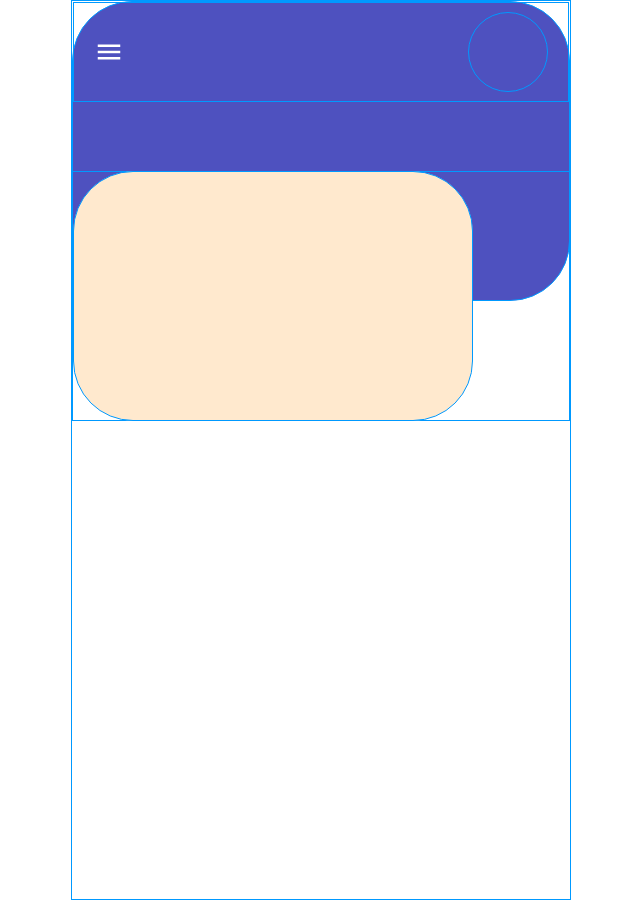
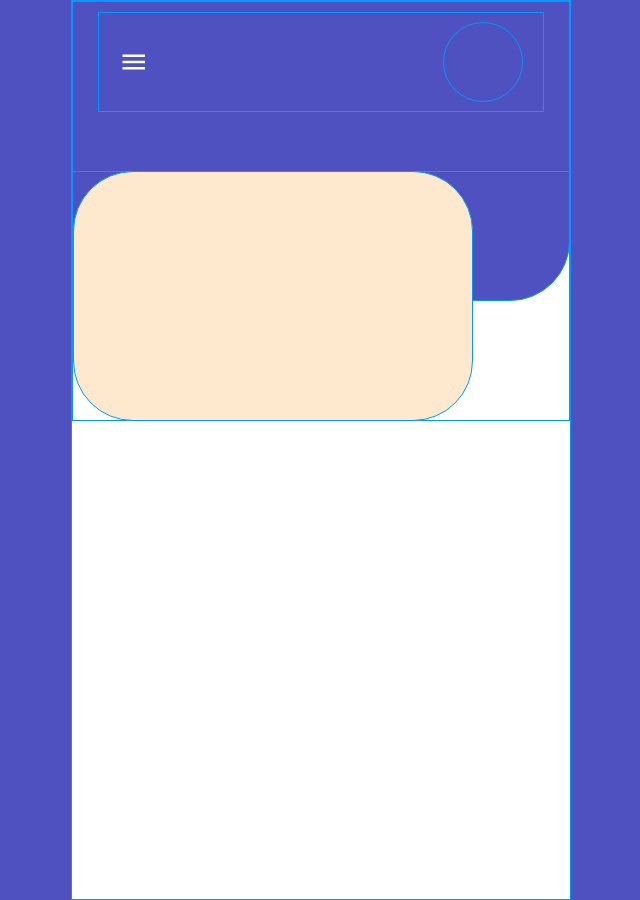
Before and after one commit to marciodiniz7x/linkery, a plain HTML site: page index.html in a window 1280 px wide. Shown: the whole page, without its empty margins (319-959 px from the left). Drawn offline with Linux system fonts and the light colour scheme.

Commit message:
Update style.css

```diff
--- a/style.css
+++ b/style.css
@@ -16,12 +16,12 @@
 }
 
 body {
-
+    background-color: #4e51bf;
 }
 
 .ambiente {
     border: var(--borda-cor);
-
+    background-color: white;
     margin-left: 50%;
     transform: translateX(-50%);
     position: relative;
@@ -39,7 +39,9 @@ body {
     justify-content: center;
     align-items: top;
     border: var(--borda-cor);
-    border-radius: 60px;
+    border-bottom-left-radius: 60px;
+    border-bottom-right-radius: 60px;
+
     width: 100%;
     height: 300px;
 }
@@ -51,7 +53,8 @@ body {
     align-items: center;
     justify-content: space-between;
     height:100px;
-    width: 100%;
+    width: 90%;
+    margin-top: 10px;
 }
 
 .menu {
@@ -65,7 +68,13 @@ body {
     width:80px;
     height: 80px;
     border-radius: 50%;
+    background-size: cover;
+    background-position: center;
 
+}
+/* Link da foto baseada no perfil do Instagram */
+.profile-pic {
+    background-image: url('URL_DA_IMAGEM');
 }
 
 .profile-box {
```
